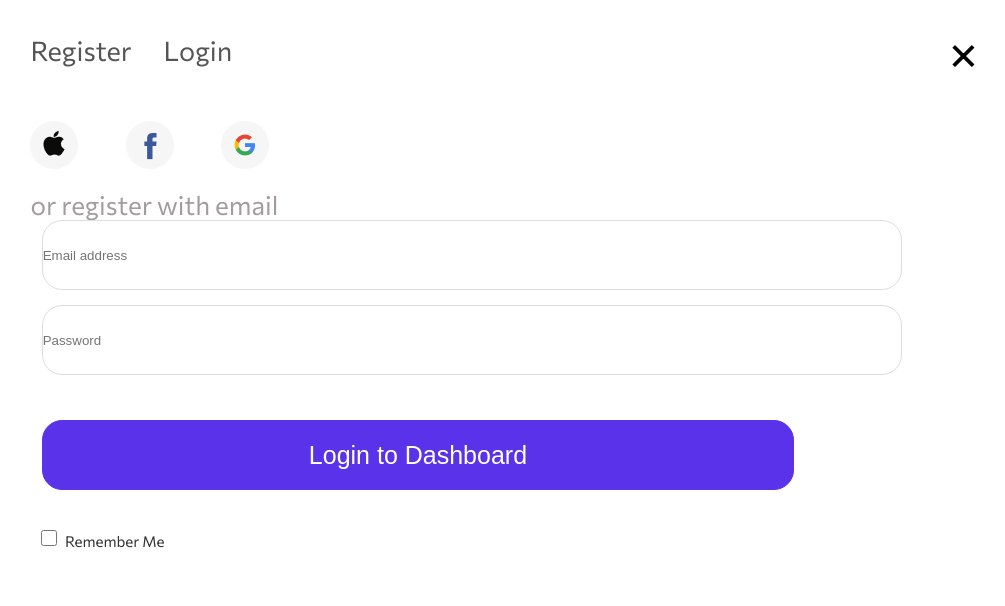
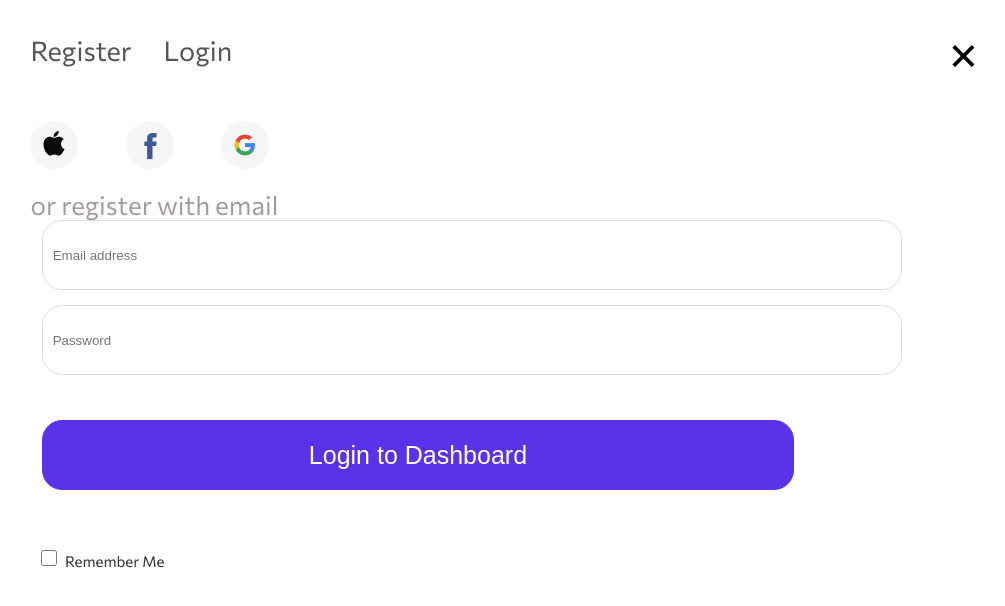
Before and after one commit to Lah-deh/Dashboard, a React (Vite) app: page /login in a window 1280 px wide. Shown: the top 606 px of the page, without its empty margins (136-1141 px from the left). Built offline with nearby package versions, Linux system fonts and the light colour scheme; a web font is replaced by a local one.

Commit message:
fixed some errors

```diff
--- a/src/Formik/LoginForm.jsx
+++ b/src/Formik/LoginForm.jsx
@@ -8,7 +8,7 @@ const LoginForm = () => {
   const navigate = useNavigate();
 
   const loginSchema = Yup.object().shape({
-    email: Yup.string().email('Invalid email').required('Email is rwequired'),
+    email: Yup.string().email('Invalid email').required('Email is required'),
     password: Yup.string().required(' Password is required'),
     rememberMe: Yup.boolean(),
   });
--- a/src/Styles/RegisterForm.scss
+++ b/src/Styles/RegisterForm.scss
@@ -15,6 +15,7 @@ Form{
         border-radius: 10px;
         border: 1px solid rgba(221, 221, 221, 1);
         margin-bottom: 15px;
+        padding-left: 10px;
 
     }
     input:focus{
@@ -29,6 +30,7 @@ Form{
         border: 1px solid rgba(89, 50, 234, 1);
         border-radius: 10px;
         margin-top: 30px;
+        margin-bottom: 20px;
     }
 }
 
```
